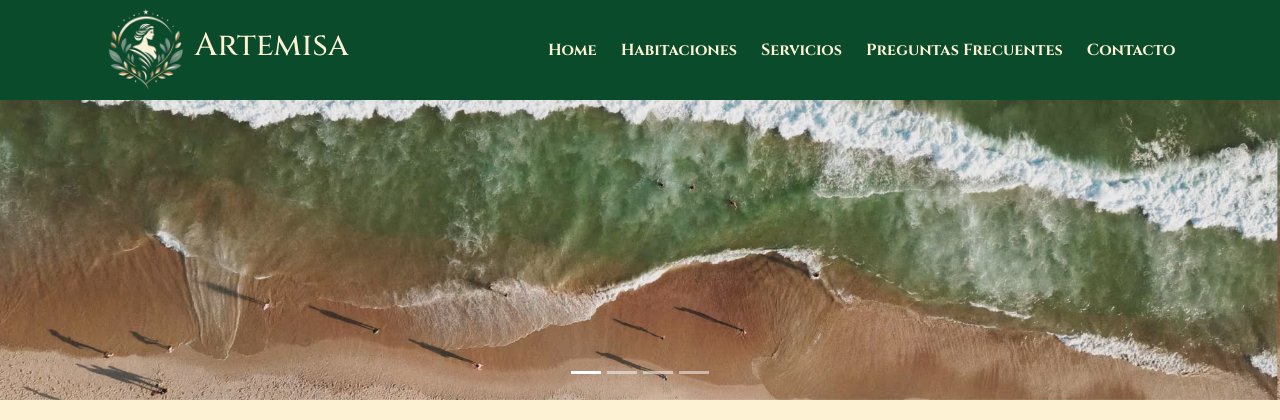
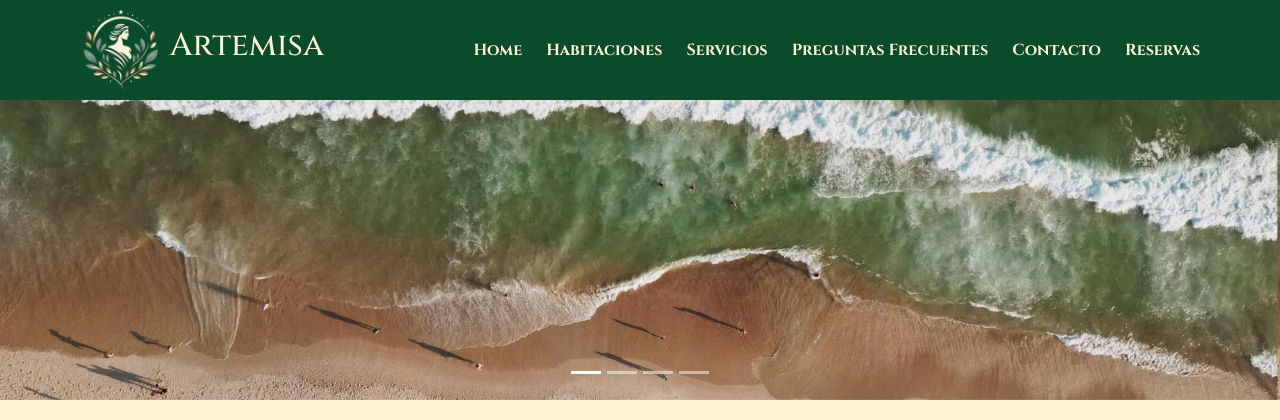
Before and after one commit to DarioValeriano/Artemisa-Hotel-TP-IDS, a Flask app: page / in a window 1280 px wide. Shown: the top 420 px of the page. Run offline with Flask 3, Linux system fonts and the light colour scheme; some libraries are stand-ins or nearby versions.

Commit message:
Actualización base.html 664fee719931cf978bd08279

```diff
--- a/FrontEnd/templates/base.html
+++ b/FrontEnd/templates/base.html
@@ -25,6 +25,7 @@
 				<a href="{{ url_for('servicios')}}">Servicios</a>
 				<a href="{{ url_for('preguntas_frecuentes')}}">Preguntas Frecuentes</a>
 				<a href="{{ url_for('contacto')}}">Contacto</a>
+				<a href="{{ url_for('reservas')}}">Reservas</a>
 			</div>
 		</header>
 
```
